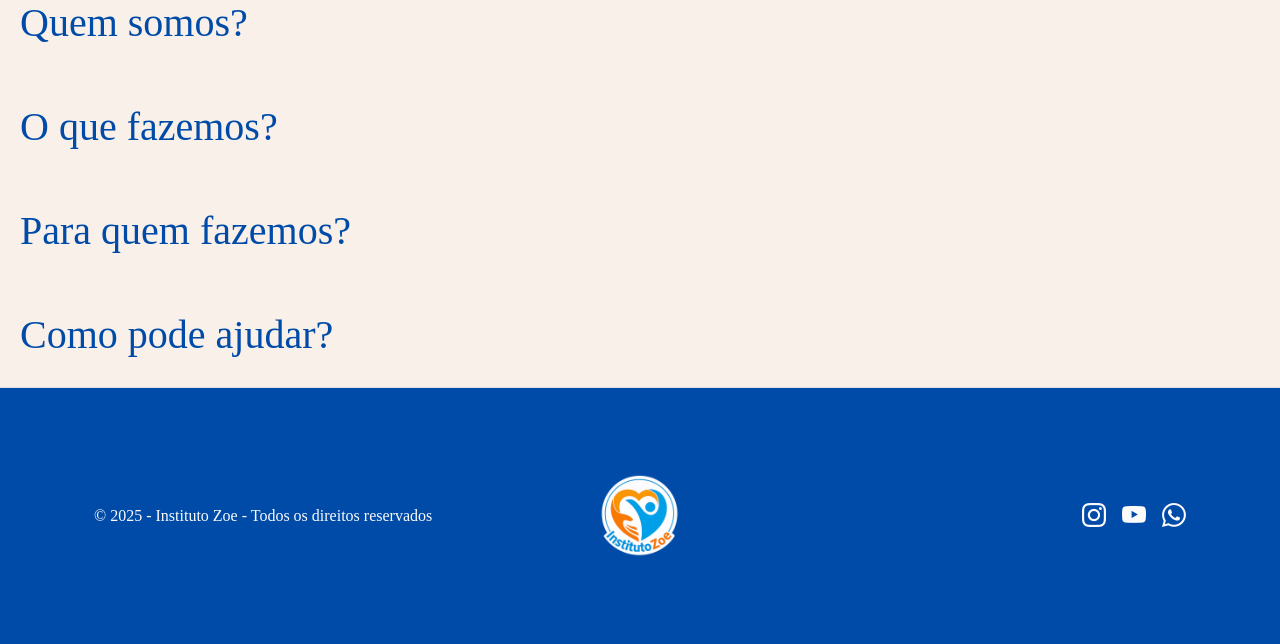
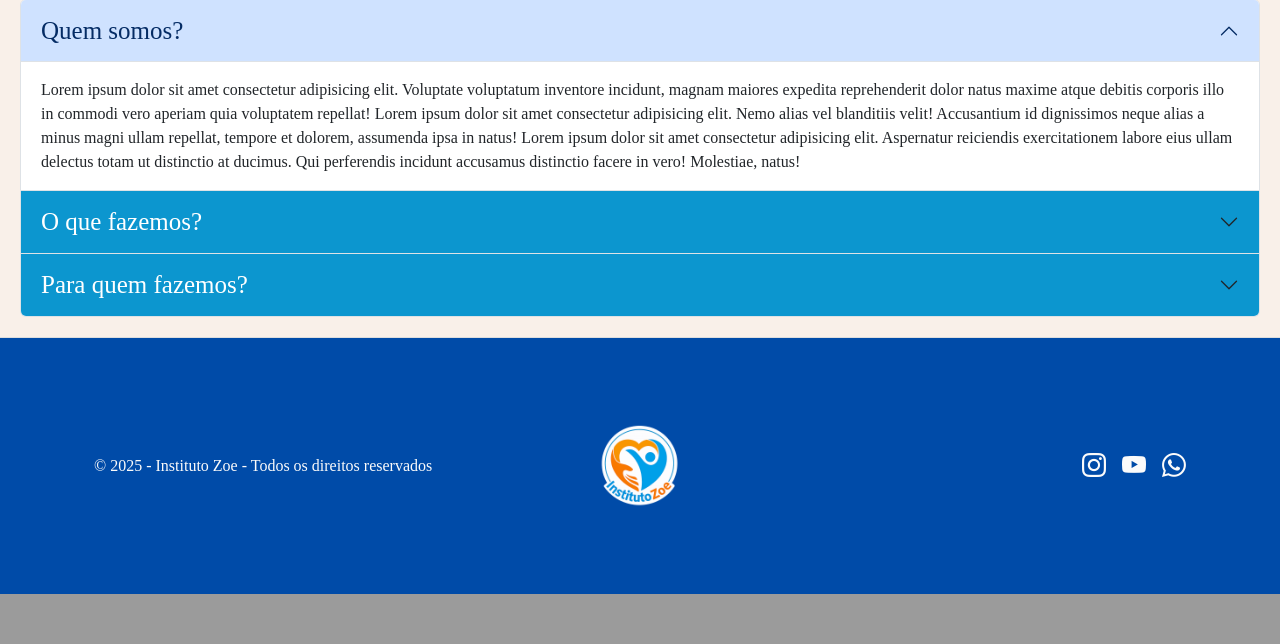
Before and after one commit to ProjetoZOE/InstitutoZoe, a PHP site: page / in a window 1280 px wide. Shown: the part 1271-1915 px from the top of the page. After the commit the page ends 1865 px from the top, so only its background shows below. Run offline with PHP 8.4, Linux system fonts and the light colour scheme; some web fonts are replaced; grey boxes are pictures that could not be loaded.

Commit message:
Adiciona accordion na parte inferior da home

```diff
--- a/index.html
+++ b/index.html
@@ -108,29 +108,70 @@
 
 
 
-        <section id="quem somos">
-            <h1 class="texto">Quem somos?</h1>
-        </section>
-
-
-        <br><br>
-
-        <section id="o que fazemos">
-            <h1 class="texto">O que fazemos?</h1>
-        </section>
-
-
-
-        <br><br>
-        <section id="para quem fazemos">
-            <h1 class="texto">Para quem fazemos?</h1>
-        </section>
-
-
-        <br><br>
-
-        <section id="como pode ajudar">
-            <h1 class="texto">Como pode ajudar?</h1>
+        <div class="accordion" id="accordionPanelsStayOpenExample">
+            <div class="accordion-item">
+                <h2 class="accordion-header">
+                    <button class="accordion-button" type="button" data-bs-toggle="collapse"
+                        data-bs-target="#panelsStayOpen-collapseOne" aria-expanded="true"
+                        aria-controls="panelsStayOpen-collapseOne">
+                        Quem somos?
+                    </button>
+                </h2>
+                <div id="panelsStayOpen-collapseOne" class="accordion-collapse collapse show">
+                    <div class="accordion-body">
+                        Lorem ipsum dolor sit amet consectetur adipisicing elit. Voluptate voluptatum inventore
+                        incidunt, magnam maiores expedita reprehenderit dolor natus maxime atque debitis corporis illo
+                        in commodi vero aperiam quia voluptatem repellat! Lorem ipsum dolor sit amet consectetur
+                        adipisicing elit. Nemo alias vel blanditiis velit! Accusantium id dignissimos neque alias a
+                        minus magni ullam repellat, tempore et dolorem, assumenda ipsa in natus! Lorem ipsum dolor sit
+                        amet consectetur adipisicing elit. Aspernatur reiciendis exercitationem labore eius ullam
+                        delectus totam ut distinctio at ducimus. Qui perferendis incidunt accusamus distinctio facere in
+                        vero! Molestiae, natus!
+                    </div>
+                </div>
+            </div>
+            <div class="accordion-item">
+                <h2 class="accordion-header">
+                    <button class="accordion-button collapsed" type="button" data-bs-toggle="collapse"
+                        data-bs-target="#panelsStayOpen-collapseTwo" aria-expanded="false"
+                        aria-controls="panelsStayOpen-collapseTwo">
+                        O que fazemos?
+                    </button>
+                </h2>
+                <div id="panelsStayOpen-collapseTwo" class="accordion-collapse collapse">
+                    <div class="accordion-body">
+                        Nossa missão é oferecer serviços de <strong>saúde física</strong>, <strong>mental</strong> e
+                        <strong>atividades sociais/lazer</strong> de forma <strong>acessível</strong> e com qualidade
+                        para o maior número de mães e crianças possíveis.
+                    </div>
+                </div>
+            </div>
+            <div class="accordion-item">
+                <h2 class="accordion-header">
+                    <button class="accordion-button collapsed" type="button" data-bs-toggle="collapse"
+                        data-bs-target="#panelsStayOpen-collapseThree" aria-expanded="false"
+                        aria-controls="panelsStayOpen-collapseThree">
+                        Para quem fazemos?
+                    </button>
+                </h2>
+                <div id="panelsStayOpen-collapseThree" class="accordion-collapse collapse">
+                    <div class="accordion-body">
+                        Nosso público-alvo é composto principalmente por <strong>moradores da comunidade local</strong>,
+                        especialmente
+                        <strong>pessoas em situação de vulnerabilidade social</strong>. Isso inclui <strong>famílias de
+                            baixa renda</strong>,
+                        <strong>idosos</strong>, <strong>crianças</strong>, <strong>gestantes</strong>, <strong>pessoas
+                            com doenças crônicas</strong> e
+                        <strong>indivíduos com acesso limitado</strong> aos serviços de saúde convencionais. A
+                        instituição foca na
+                        <strong>promoção da saúde</strong>, <strong>prevenção de doenças</strong> e <strong>atendimento
+                            básico</strong>, buscando garantir
+                        <strong>cuidado integral</strong>, <strong>humanizado</strong> e <strong>acessível a
+                            todos</strong>.
+                    </div>
+                </div>
+            </div>
+        </div>
         </section>
 
 
--- a/styles.css
+++ b/styles.css
@@ -101,7 +101,7 @@ nav {
 
 .Drop:hover {
 
-  color: #f28705 !important;
+    color: #f28705 !important;
 }
 
 .dropdown-menu li {
@@ -333,7 +333,16 @@ main {
     transform: translateY(0);
 }
 
+.accordion-button {
+    background-color: #0C96CF;
+    color: white;
+    font-size: 25px;
+}
 
+.accordion-button:hover {
+    background-color: #E57B12;
+    color: white;
+}
 
 footer {
     background-color: #004ba8;
```
